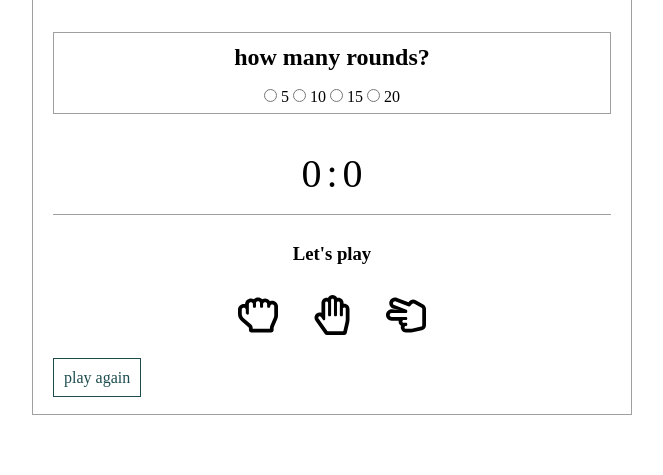
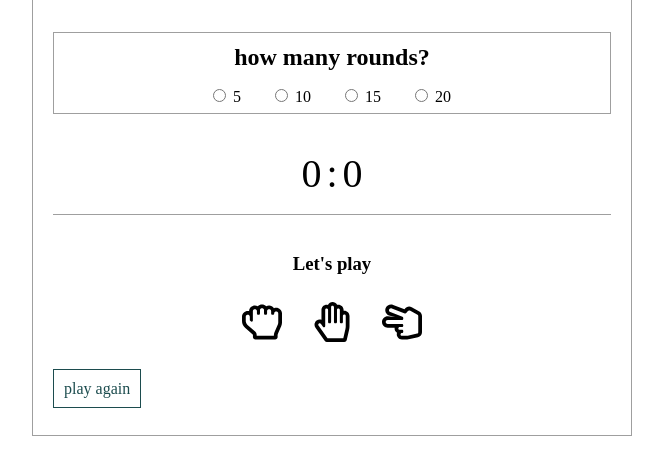
Before and after one commit to pozniej-znajde-wolne-haslo/js_project_rock-paper-scissors, a plain HTML site: page index.html in a window 1280 px wide. Shown: the part 73-548 px from the top of the page, without its empty margins (308-971 px from the left). Drawn offline with Linux system fonts and the light colour scheme.

Commit message:
deletes SVGs code from html-file and importsthem from assets

```diff
--- a/index.html
+++ b/index.html
@@ -9,6 +9,7 @@
   <script src="https://use.fontawesome.com/1bf95db6c8.js"></script> -->
   <link rel="icon" href="https://images.unsplash.com/photo-1633409361618-c73427e4e206?ixlib=rb-4.0.3&ixid=MnwxMjA3fDB8MHxwaG90by1wYWdlfHx8fGVufDB8fHx8&auto=format&fit=crop&w=880&q=80" />
   <link rel="stylesheet" href="./css/style.css">
+  <script src="./js/main.js" defer></script>
   <title>Rock-Paper-Scissors</title>
 </head>
 
@@ -43,21 +44,22 @@
 
   <form id="playerGameChoices" onsubmit="return false">
     <h3>Let's play</h3>
-    <!-- font awsome icons dissappear??? wegen sass anders einbinden?? -->
+    <!-- font awsome icons dissappear??? wegen sass wäre JSON nötig!! -->
     <!--  <a href="" onclick=""><i class="fa-light fa-hand-back-fist"></i></a>
     <a href="" onclick=""><i class="fa-light fa-hand"></i></a>
     <a href="" onclick=""><i class="fa-light fa-hand-scissors"></i></a>    -->
 
     <!-- alternative über svg (react icons) -->
-    <a class="x" type="submit" onclick="playGame('rock')" id="rock-btn" value="rock"><svg stroke="currentColor" fill="currentColor" stroke-width="0" viewBox="0 0 512 512" height="1em" width="1em" xmlns="http://www.w3.org/2000/svg"><path d="M408.864 79.052c-22.401-33.898-66.108-42.273-98.813-23.588-29.474-31.469-79.145-31.093-108.334-.022-47.16-27.02-108.71 5.055-110.671 60.806C44.846 105.407 0 140.001 0 187.429v56.953c0 32.741 14.28 63.954 39.18 85.634l97.71 85.081c4.252 3.702 3.11 5.573 3.11 32.903 0 17.673 14.327 32 32 32h252c17.673 0 32-14.327 32-32 0-23.513-1.015-30.745 3.982-42.37l42.835-99.656c6.094-14.177 9.183-29.172 9.183-44.568V146.963c0-52.839-54.314-88.662-103.136-67.911zM464 261.406a64.505 64.505 0 0 1-5.282 25.613l-42.835 99.655c-5.23 12.171-7.883 25.04-7.883 38.25V432H188v-10.286c0-16.37-7.14-31.977-19.59-42.817l-97.71-85.08C56.274 281.255 48 263.236 48 244.381v-56.953c0-33.208 52-33.537 52 .677v41.228a16 16 0 0 0 5.493 12.067l7 6.095A16 16 0 0 0 139 235.429V118.857c0-33.097 52-33.725 52 .677v26.751c0 8.836 7.164 16 16 16h7c8.836 0 16-7.164 16-16v-41.143c0-33.134 52-33.675 52 .677v40.466c0 8.836 7.163 16 16 16h7c8.837 0 16-7.164 16-16v-27.429c0-33.03 52-33.78 52 .677v26.751c0 8.836 7.163 16 16 16h7c8.837 0 16-7.164 16-16 0-33.146 52-33.613 52 .677v114.445z"></path></svg></a>
-    <a class="x" type="submit" onclick="playGame('paper')" id="paper-btn" value="paper"><svg stroke="currentColor" fill="currentColor" stroke-width="0" viewBox="0 0 448 512" height="1em" width="1em" xmlns="http://www.w3.org/2000/svg"><path d="M372.57 112.641v-10.825c0-43.612-40.52-76.691-83.039-65.546-25.629-49.5-94.09-47.45-117.982.747C130.269 26.456 89.144 57.945 89.144 102v126.13c-19.953-7.427-43.308-5.068-62.083 8.871-29.355 21.796-35.794 63.333-14.55 93.153L132.48 498.569a32 32 0 0 0 26.062 13.432h222.897c14.904 0 27.835-10.289 31.182-24.813l30.184-130.958A203.637 203.637 0 0 0 448 310.564V179c0-40.62-35.523-71.992-75.43-66.359zm27.427 197.922c0 11.731-1.334 23.469-3.965 34.886L368.707 464h-201.92L51.591 302.303c-14.439-20.27 15.023-42.776 29.394-22.605l27.128 38.079c8.995 12.626 29.031 6.287 29.031-9.283V102c0-25.645 36.571-24.81 36.571.691V256c0 8.837 7.163 16 16 16h6.856c8.837 0 16-7.163 16-16V67c0-25.663 36.571-24.81 36.571.691V256c0 8.837 7.163 16 16 16h6.856c8.837 0 16-7.163 16-16V101.125c0-25.672 36.57-24.81 36.57.691V256c0 8.837 7.163 16 16 16h6.857c8.837 0 16-7.163 16-16v-76.309c0-26.242 36.57-25.64 36.57-.691v131.563z"></path></svg></a>
-    <a class="x" type="submit" onclick="playGame('scissors')" id="scissors-btn" value="scissors"><svg stroke="currentColor" fill="currentColor" stroke-width="0" viewBox="0 0 512 512" height="1em" width="1em" xmlns="http://www.w3.org/2000/svg"><path d="M256 480l70-.013c5.114 0 10.231-.583 15.203-1.729l118.999-27.427C490.56 443.835 512 417.02 512 386.277V180.575c0-23.845-13.03-45.951-34.005-57.69l-97.999-54.853c-34.409-19.261-67.263-5.824-92.218 24.733L142.85 37.008c-37.887-14.579-80.612 3.727-95.642 41.201-15.098 37.642 3.635 80.37 41.942 95.112L168 192l-94-9.141c-40.804 0-74 32.811-74 73.14 0 40.33 33.196 73.141 74 73.141h87.635c-3.675 26.245 8.692 51.297 30.341 65.006C178.657 436.737 211.044 480 256 480zm0-48.013c-25.16 0-25.12-36.567 0-36.567 8.837 0 16-7.163 16-16v-6.856c0-8.837-7.163-16-16-16h-28c-25.159 0-25.122-36.567 0-36.567h28c8.837 0 16-7.163 16-16v-6.856c0-8.837-7.163-16-16-16H74c-34.43 0-34.375-50.281 0-50.281h182c8.837 0 16-7.163 16-16v-11.632a16 16 0 0 0-10.254-14.933L106.389 128.51c-31.552-12.14-13.432-59.283 19.222-46.717l166.549 64.091a16.001 16.001 0 0 0 18.139-4.812l21.764-26.647c5.82-7.127 16.348-9.064 24.488-4.508l98 54.854c5.828 3.263 9.449 9.318 9.449 15.805v205.701c0 8.491-5.994 15.804-14.576 17.782l-119.001 27.427a19.743 19.743 0 0 1-4.423.502h-70z"></path></svg></a>
+    <div id="playerBtns-container">
+      <a class="x" type="submit" onclick="playGame('rock')" id="rock-btn" value="rock"><img src="./svg/rock.svg" alt=""></a>
+      <a class="x" type="submit" onclick="playGame('paper')" id="paper-btn" value="paper"><img src="./svg/paper.svg" alt=""></a>
+      <a class="x" type="submit" onclick="playGame('scissors')" id="scissors-btn" value="scissors"><img src="./svg/scissors.svg"></a>
+    </div>
   </form>
 
   <article>
     <a href="">play again</a>
   </article>
 
-  <script src="./js/main.js"></script>
 </body>
 </html>
--- a/js/main.js
+++ b/js/main.js
@@ -31,7 +31,7 @@ const playGame = (playerInput) => {
   let compChoice = compChoicesArray[Math.floor(Math.random()*compChoicesArray.length)];
   console.log(compChoice);
 
-  // btn chosen - value im html als onclick fn parameter.. hier als plaerInput als parameter / und dann variable, die das speichert..
+  // btn chosen - value im html als onclick fn argument.. hier als plaerInput (als parameter for the fn) / und dann variable, die das speichert..
   let playerChoice = playerInput;
   console.log(playerChoice);
 
@@ -52,7 +52,8 @@ const playGame = (playerInput) => {
         roundWinner.innerHTML = "You win!";
 
     } else if  ((compChoice === "rock" && playerChoice === "rock") ||
-                (compChoice === "paper" && playerChoice === "paper") || (compChoice === "scissors" && playerChoice === "scissors")) {
+                (compChoice === "paper" && playerChoice === "paper") ||
+                (compChoice === "scissors" && playerChoice === "scissors")) {
         roundWinner.innerHTML = "Draw. Round doesn't count.";
     }
 
@@ -65,7 +66,7 @@ const playGame = (playerInput) => {
       } else if (scorePlayer < scoreComp) {
         gameWinner.innerHTML = `<h2>GAME OVER</h2> <p>Computer won this time.. Wanna have another go?</p>`;
       } else {
-        gameWinner.innerHTML = `<h2>GAME OVER</h2> <p>Draw. No winner this time. Another game another chance?</p>`;
+        gameWinner.innerHTML = `<h2>GAME OVER</h2> <p>Draw. No winner this time. Another game, another chance?</p>`;
       }
     }
 
--- a/scss/main.scss
+++ b/scss/main.scss
@@ -24,6 +24,15 @@ body {
       h2, form {
         text-align: center;
       }
+
+      form label {
+        margin-left: 3px;
+        margin-right: 30px;
+
+        &:nth-child(8) {
+          margin-right: auto;
+        }
+      }
     }
 
     #roundsCount {
@@ -44,11 +53,19 @@ body {
       border-bottom: 1px solid #9f9f9f;
     }
 
-    &:last-of-type a {
-      text-decoration: none;
-      color:rgb(28, 76, 78);
-      border: 1px solid rgb(28, 76, 78);
-      padding: 10px;
+    #gameWinner {
+      margin: 30px auto;
+    }
+
+    &:last-of-type {
+      margin-bottom: 10px;
+
+      a {
+        text-decoration: none;
+        color:rgb(28, 76, 78);
+        border: 1px solid rgb(28, 76, 78);
+        padding: 10px;
+      }
     }
   }
 
@@ -58,11 +75,17 @@ body {
 
     h3 { margin-bottom: 10px;}
 
-    a {
-      font-size: 40px;
+    #playerBtns-container {
+      display: flex;
+      justify-content: center;
+      gap: 30px;
+      margin: 20px auto;
 
-      &:nth-child(2), &:nth-child(3) {
-        margin-right: 30px;
+      a {
+        width: 40px;
+        display: block;
+
+        img { width: 100%; }
       }
     }
   }
```
Also changed, not shown: css/style.css, svg/paper.svg (added), svg/rock.svg (added), svg/scissors.svg (added), 1 other file. Lines whose indentation alone changed are shown as unchanged.
